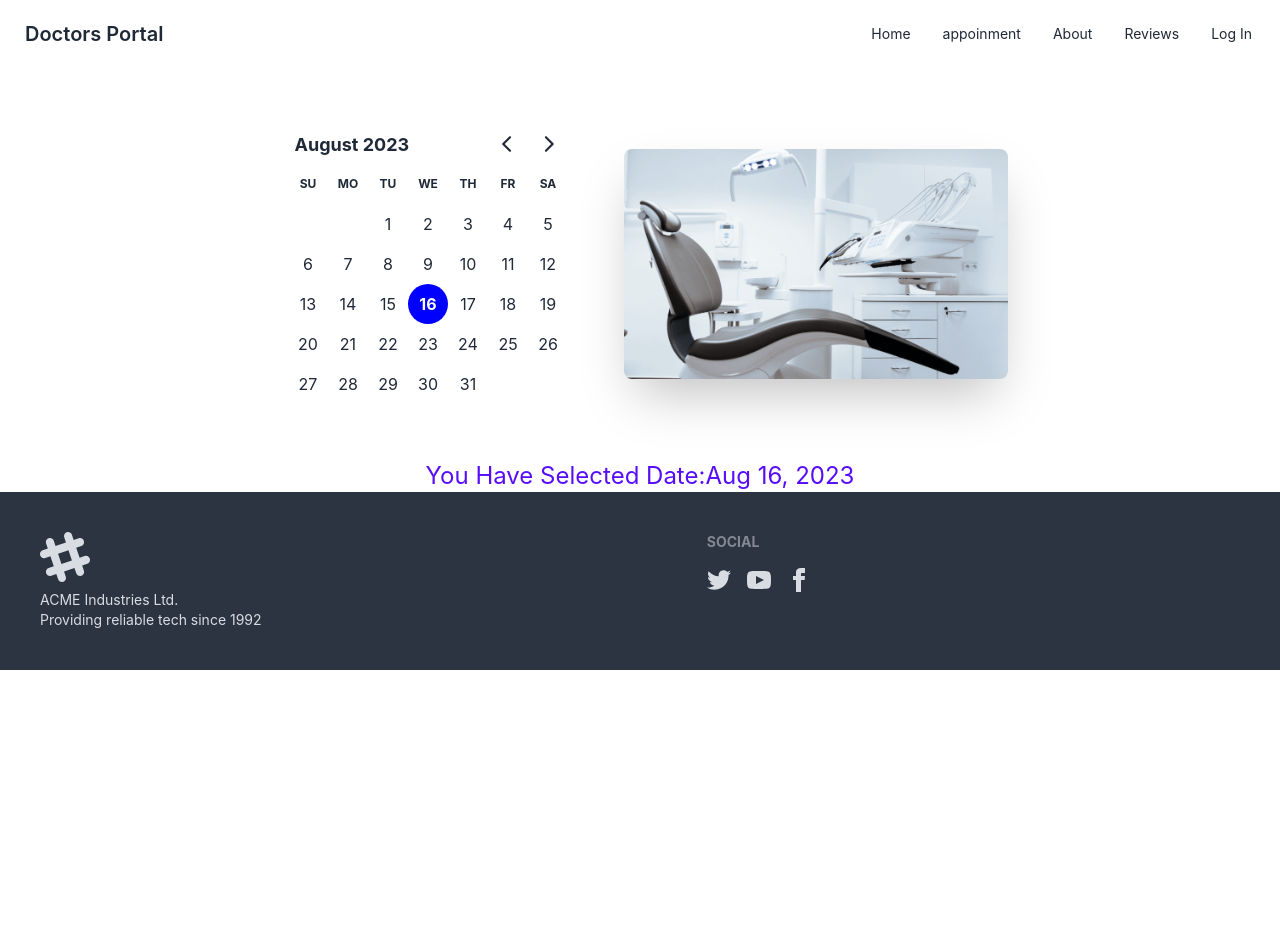
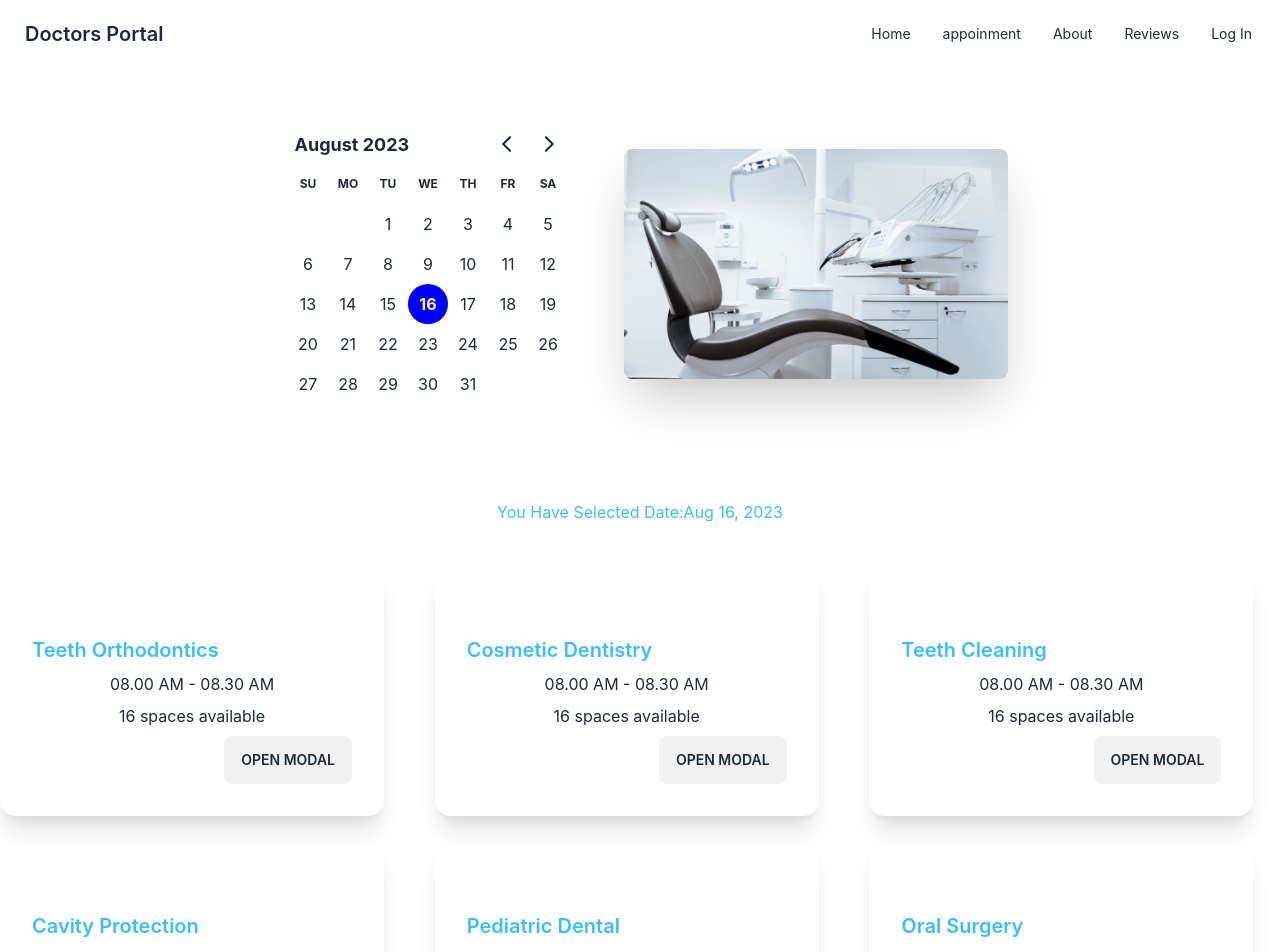
Before and after one commit to munir79/Doctors--Portal, a React (Create React App) app: page /appoinment in a window 1280 px wide. Shown: the top 952 px of the page. Before the commit the page ends 800 px from the top, so only its background shows below. Built offline with nearby package versions, Linux system fonts and the light colour scheme.

Commit message:
use modal

```diff
--- /dev/null
+++ b/public/Service.json
@@ -0,0 +1,134 @@
+[
+    {
+      "_id": 1,
+      "name": "Teeth Orthodontics",
+      "slots": [
+        "08.00 AM - 08.30 AM",
+        "08.30 AM - 09.00 AM",
+        "09.00 AM - 9.30 AM",
+        "09.30 AM - 10.00 AM",
+        "10.00 AM - 10.30 AM",
+        "10.30 AM - 11.00 AM",
+        "11.00 AM - 11.30 AM",
+        "11.30 AM - 12.00 AM",
+        "1.00 PM - 1.30 PM",
+        "1.30 PM - 2.00 PM",
+        "2.00 PM - 2.30 PM",
+        "2.30 PM - 3.00 PM",
+        "3.00 PM - 3.30 PM",
+        "3.30 PM - 4.00 PM",
+        "4.00 PM - 4.30 PM",
+        "4.30 PM - 5.00 PM"
+      ]
+    },
+    {
+      "_id": 2,
+      "name": "Cosmetic Dentistry",
+      "slots": [
+        "08.00 AM - 08.30 AM",
+        "08.30 AM - 09.00 AM",
+        "09.00 AM - 9.30 AM",
+        "09.30 AM - 10.00 AM",
+        "10.00 AM - 10.30 AM",
+        "10.30 AM - 11.00 AM",
+        "11.00 AM - 11.30 AM",
+        "11.30 AM - 12.00 AM",
+        "1.00 PM - 1.30 PM",
+        "1.30 PM - 2.00 PM",
+        "2.00 PM - 2.30 PM",
+        "2.30 PM - 3.00 PM",
+        "3.00 PM - 3.30 PM",
+        "3.30 PM - 4.00 PM",
+        "4.00 PM - 4.30 PM",
+        "4.30 PM - 5.00 PM"
+      ]
+    },
+    {
+      "_id": 3,
+      "name": "Teeth Cleaning",
+      "slots": [
+        "08.00 AM - 08.30 AM",
+        "08.30 AM - 09.00 AM",
+        "09.00 AM - 9.30 AM",
+        "09.30 AM - 10.00 AM",
+        "10.00 AM - 10.30 AM",
+        "10.30 AM - 11.00 AM",
+        "11.00 AM - 11.30 AM",
+        "11.30 AM - 12.00 AM",
+        "1.00 PM - 1.30 PM",
+        "1.30 PM - 2.00 PM",
+        "2.00 PM - 2.30 PM",
+        "2.30 PM - 3.00 PM",
+        "3.00 PM - 3.30 PM",
+        "3.30 PM - 4.00 PM",
+        "4.00 PM - 4.30 PM",
+        "4.30 PM - 5.00 PM"
+      ]
+    },
+    {
+      "_id": 4,
+      "name": "Cavity Protection",
+      "slots": [
+        "08.00 AM - 08.30 AM",
+        "08.30 AM - 09.00 AM",
+        "09.00 AM - 9.30 AM",
+        "09.30 AM - 10.00 AM",
+        "10.00 AM - 10.30 AM",
+        "10.30 AM - 11.00 AM",
+        "11.00 AM - 11.30 AM",
+        "11.30 AM - 12.00 AM",
+        "1.00 PM - 1.30 PM",
+        "1.30 PM - 2.00 PM",
+        "2.00 PM - 2.30 PM",
+        "2.30 PM - 3.00 PM",
+        "3.00 PM - 3.30 PM",
+        "3.30 PM - 4.00 PM",
+        "4.00 PM - 4.30 PM",
+        "4.30 PM - 5.00 PM"
+      ]
+    },
+    {
+      "name": "Pediatric Dental",
+      "slots": [
+        "08.00 AM - 08.30 AM",
+        "08.30 AM - 09.00 AM",
+        "09.00 AM - 9.30 AM",
+        "09.30 AM - 10.00 AM",
+        "10.00 AM - 10.30 AM",
+        "10.30 AM - 11.00 AM",
+        "11.00 AM - 11.30 AM",
+        "11.30 AM - 12.00 AM",
+        "1.00 PM - 1.30 PM",
+        "1.30 PM - 2.00 PM",
+        "2.00 PM - 2.30 PM",
+        "2.30 PM - 3.00 PM",
+        "3.00 PM - 3.30 PM",
+        "3.30 PM - 4.00 PM",
+        "4.00 PM - 4.30 PM",
+        "4.30 PM - 5.00 PM"
+      ]
+    },
+    {
+      "_id": 6,
+      "name": "Oral Surgery",
+      "slots": [
+        "08.00 AM - 08.30 AM",
+        "08.30 AM - 09.00 AM",
+        "09.00 AM - 9.30 AM",
+        "09.30 AM - 10.00 AM",
+        "10.00 AM - 10.30 AM",
+        "10.30 AM - 11.00 AM",
+        "11.00 AM - 11.30 AM",
+        "11.30 AM - 12.00 AM",
+        "1.00 PM - 1.30 PM",
+        "1.30 PM - 2.00 PM",
+        "2.00 PM - 2.30 PM",
+        "2.30 PM - 3.00 PM",
+        "3.00 PM - 3.30 PM",
+        "3.30 PM - 4.00 PM",
+        "4.00 PM - 4.30 PM",
+        "4.30 PM - 5.00 PM"
+
+      ]
+    }
+  ]
--- /dev/null
+++ b/src/TodayAppoinment/AppoinmentOption.js
@@ -0,0 +1,29 @@
+import React from 'react';
+
+const AppoinmentOption = ({data,settreatment}) => {
+    const {name,slots}=data;
+    return (
+        <div className="card w-96 shadow-xl">
+        <div className="card-body text-center mt-10 ">
+          <h2 className="card-title text-info ">{name} </h2>
+          <p className='text-center'> { slots.length> 0 ?slots[0] :'try another day' } </p>
+          <p> {slots.length} {slots.length >1 ? 'spaces':'space' } available </p>
+          <div className="card-actions justify-end">
+
+
+          <label htmlFor="my-modal-3" className="btn"
+
+          onClick={()=>settreatment(data)}
+
+          >open modal
+
+
+          </label>
+
+          </div>
+        </div>
+      </div>
+    );
+};
+
+export default AppoinmentOption;
--- a/src/TodayAppoinment/AvailableAppoinment.js
+++ b/src/TodayAppoinment/AvailableAppoinment.js
@@ -1,12 +1,34 @@
 import { format } from 'date-fns';
-import React from 'react';
+import React, { useEffect, useState } from 'react';
+import AppoinmentOption from './AppoinmentOption';
+import OpenModal from './OpenModal';
 
 const AvailableAppoinment = ({selectedDate}) => {
+    const [appointmentOption,setAppoinmentOption]=useState([]);
+    const [treatment,settreatment]=useState(null);
+    useEffect( ()=>{
+        fetch('Service.json')
+        .then(res=>res.json())
+        .then(data=>setAppoinmentOption(data))
+    },[])
 
     return (
-        <div>
-            <h4 className='text-center text-primary text-bold text-2xl'> You Have Selected Date:{format(selectedDate, 'PP')}  </h4>
-        </div>
+        <section className='mt-16'>
+             <h4 className='text-center text-info text-bold '> You Have Selected Date:{format(selectedDate, 'PP')}  </h4>
+            <div className='grid gap-6 grid-cols-1 md:grid-cols-2 lg:grid-cols-3 mt-10'>
+            {
+                appointmentOption.map(data=><AppoinmentOption key={data.id}
+                    data={data}
+                    settreatment={settreatment}
+                    ></AppoinmentOption>)
+             }
+            </div>
+
+         {
+            treatment &&
+            <OpenModal treatment={treatment} ></OpenModal>
+         }
+        </section>
     );
 };
 
--- /dev/null
+++ b/src/TodayAppoinment/OpenModal.js
@@ -0,0 +1,19 @@
+import React from 'react';
+
+const OpenModal = ({treatment}) => {
+  const {name}=treatment;
+    return (
+     <>
+      <input type="checkbox" id="my-modal-3" className="modal-toggle" />
+<div className="modal">
+  <div className="modal-box relative">
+    <label htmlFor="my-modal-3" className="btn btn-sm btn-circle absolute right-2 top-2">✕</label>
+    <h3 className="text-lg font-bold"> {name} </h3>
+    <p className="py-4">You've been selected for a chance to get one year of subscription to use Wikipedia for free!</p>
+  </div>
+</div>
+     </>
+    );
+};
+
+export default OpenModal;
```
